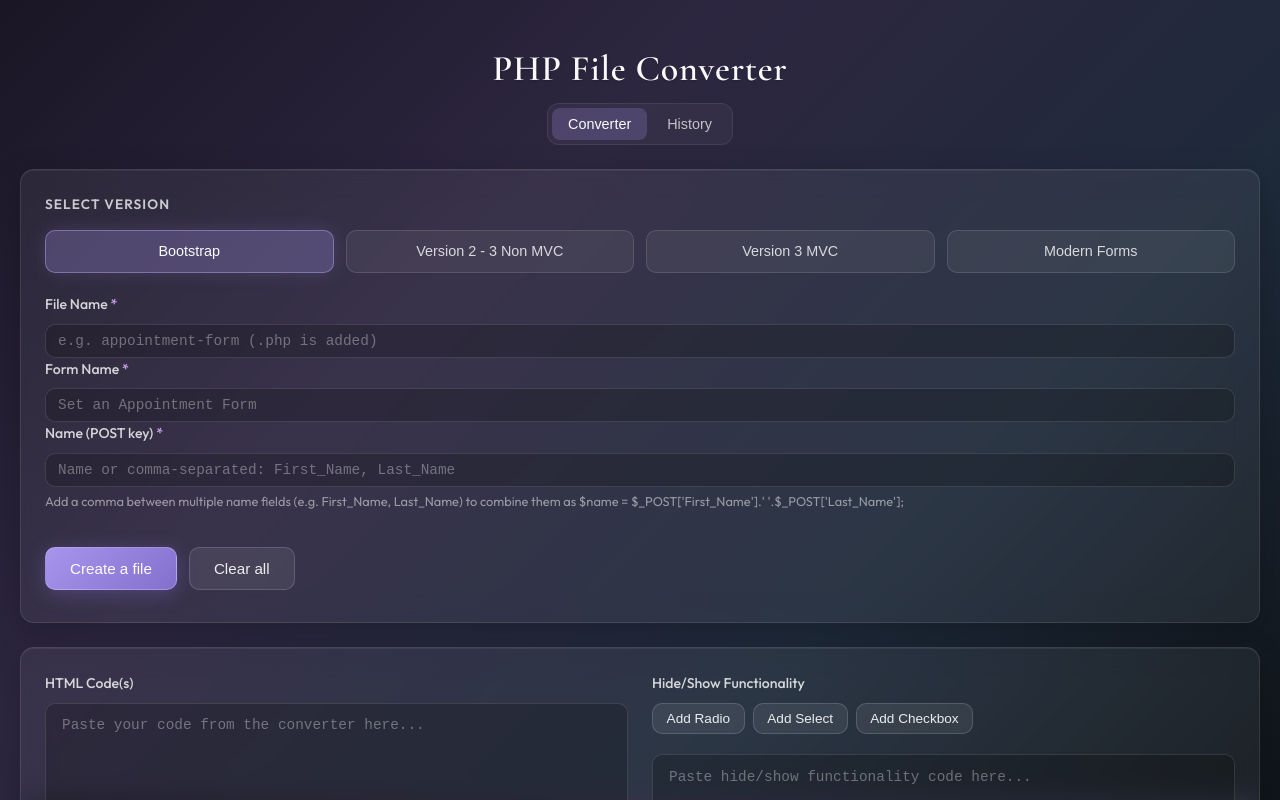
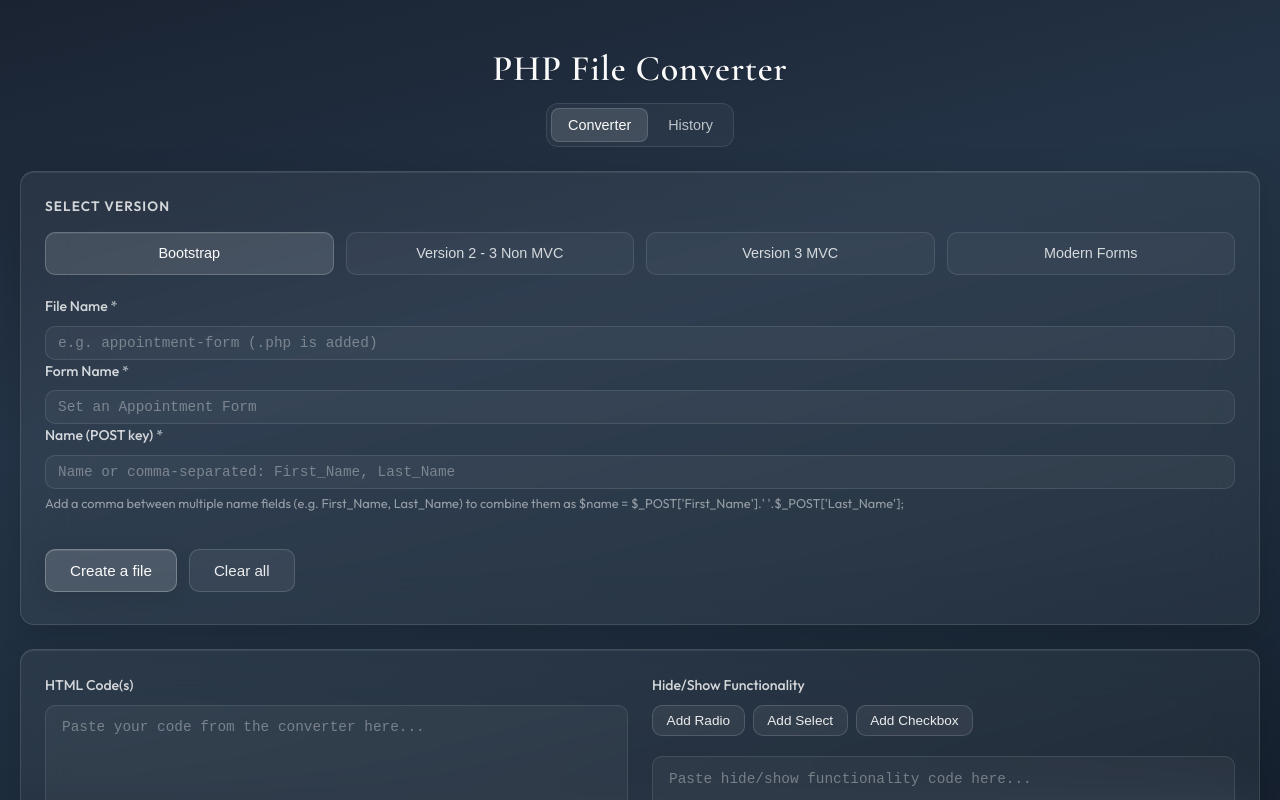
Before and after one commit to sullano831/File-Converter, a React (Vite) app: page / in a window 1280 px wide. Shown: the top 800 px of the page. Built offline with nearby package versions, Linux system fonts and the light colour scheme.

Commit message:
Classy transparent glass redesign

```diff
--- a/src/App.css
+++ b/src/App.css
@@ -1,4 +1,4 @@
-/* --- Glass theme base --- */
+/* --- Classy transparent glass --- */
 
 .app {
     max-width: 1280px;
@@ -18,7 +18,7 @@
     font-weight: 600;
     color: rgba(255, 255, 255, 0.98);
     letter-spacing: 0.02em;
-    text-shadow: 0 1px 2px rgba(0, 0, 0, 0.2);
+    text-shadow: 0 1px 2px rgba(0, 0, 0, 0.15);
 }
 
 .subtitle {
@@ -35,10 +35,12 @@
     padding: 0.25rem;
     background: rgba(255, 255, 255, 0.04);
     border-radius: 12px;
-    border: 1px solid rgba(255, 255, 255, 0.08);
+    border: 1px solid rgba(255, 255, 255, 0.1);
     width: fit-content;
     margin-left: auto;
     margin-right: auto;
+    backdrop-filter: blur(20px);
+    -webkit-backdrop-filter: blur(20px);
 }
 
 .tab-btn {
@@ -57,19 +59,20 @@
 }
 
 .tab-btn:hover {
-    color: rgba(255, 255, 255, 0.9);
+    color: rgba(255, 255, 255, 0.95);
     background: rgba(255, 255, 255, 0.06);
 }
 
 .tab-btn.active {
     color: rgba(255, 255, 255, 0.98);
-    background: rgba(180, 160, 255, 0.2);
+    background: rgba(255, 255, 255, 0.12);
+    border: 1px solid rgba(255, 255, 255, 0.15);
 }
 
 .tab-badge {
     font-size: 0.75rem;
     padding: 0.15rem 0.4rem;
-    background: rgba(180, 160, 255, 0.35);
+    background: rgba(255, 255, 255, 0.2);
     border-radius: 6px;
 }
 
@@ -87,13 +90,13 @@
 }
 
 .converter-bottom-container {
-    background: rgba(255, 255, 255, 0.06);
-    backdrop-filter: blur(14px);
-    -webkit-backdrop-filter: blur(14px);
-    border: 1px solid rgba(255, 255, 255, 0.1);
+    background: rgba(255, 255, 255, 0.05);
+    backdrop-filter: blur(24px);
+    -webkit-backdrop-filter: blur(24px);
+    border: 1px solid rgba(255, 255, 255, 0.12);
     border-radius: 14px;
     padding: 1.5rem;
-    box-shadow: 0 8px 32px rgba(0, 0, 0, 0.2), inset 0 1px 0 rgba(255, 255, 255, 0.06);
+    box-shadow: 0 8px 32px rgba(0, 0, 0, 0.15), inset 0 1px 0 rgba(255, 255, 255, 0.08);
 }
 
 .converter-bottom-container .converter-bottom-row {
@@ -130,19 +133,19 @@
 /* --- Glass panels --- */
 
 .glass-panel {
-    background: rgba(255, 255, 255, 0.06);
-    backdrop-filter: blur(14px);
-    -webkit-backdrop-filter: blur(14px);
-    border: 1px solid rgba(255, 255, 255, 0.1);
+    background: rgba(255, 255, 255, 0.05);
+    backdrop-filter: blur(24px);
+    -webkit-backdrop-filter: blur(24px);
+    border: 1px solid rgba(255, 255, 255, 0.12);
     border-radius: 14px;
     padding: 1.5rem;
-    box-shadow: 0 8px 32px rgba(0, 0, 0, 0.2), inset 0 1px 0 rgba(255, 255, 255, 0.06);
+    box-shadow: 0 8px 32px rgba(0, 0, 0, 0.15), inset 0 1px 0 rgba(255, 255, 255, 0.08);
 }
 
 .section-title {
     font-size: 0.85rem;
     font-weight: 600;
-    color: rgba(255, 255, 255, 0.75);
+    color: rgba(255, 255, 255, 0.8);
     margin-bottom: 0.85rem;
     letter-spacing: 0.08em;
     text-transform: uppercase;
@@ -157,13 +160,13 @@
 }
 
 .version-section {
-    background: rgba(255, 255, 255, 0.06);
-    backdrop-filter: blur(14px);
-    -webkit-backdrop-filter: blur(14px);
-    border: 1px solid rgba(255, 255, 255, 0.1);
+    background: rgba(255, 255, 255, 0.05);
+    backdrop-filter: blur(24px);
+    -webkit-backdrop-filter: blur(24px);
+    border: 1px solid rgba(255, 255, 255, 0.12);
     border-radius: 14px;
     padding: 1.5rem;
-    box-shadow: 0 8px 32px rgba(0, 0, 0, 0.2), inset 0 1px 0 rgba(255, 255, 255, 0.06);
+    box-shadow: 0 8px 32px rgba(0, 0, 0, 0.15), inset 0 1px 0 rgba(255, 255, 255, 0.08);
 }
 
 .version-buttons {
@@ -177,24 +180,24 @@
     font-size: 0.9rem;
     font-weight: 500;
     color: rgba(255, 255, 255, 0.8);
-    background: rgba(255, 255, 255, 0.06);
-    border: 1px solid rgba(255, 255, 255, 0.12);
+    background: rgba(255, 255, 255, 0.04);
+    border: 1px solid rgba(255, 255, 255, 0.1);
     border-radius: 10px;
     cursor: pointer;
     transition: background 0.25s, color 0.25s, border-color 0.25s, box-shadow 0.25s;
 }
 
 .version-btn:hover {
-    background: rgba(255, 255, 255, 0.1);
+    background: rgba(255, 255, 255, 0.08);
     color: rgba(255, 255, 255, 0.95);
-    border-color: rgba(255, 255, 255, 0.18);
+    border-color: rgba(255, 255, 255, 0.15);
 }
 
 .version-btn.active {
-    background: rgba(180, 160, 255, 0.25);
+    background: rgba(255, 255, 255, 0.12);
     color: rgba(255, 255, 255, 0.98);
-    border-color: rgba(200, 180, 255, 0.4);
-    box-shadow: 0 0 20px rgba(180, 160, 255, 0.15);
+    border-color: rgba(255, 255, 255, 0.2);
+    box-shadow: inset 0 1px 0 rgba(255, 255, 255, 0.06);
 }
 
 .input-group {
@@ -211,7 +214,7 @@
 
 .input-group label.label-required::after {
     content: ' *';
-    color: rgba(220, 180, 255, 0.9);
+    color: rgba(255, 255, 255, 0.6);
 }
 
 .input-hint {
@@ -237,8 +240,8 @@
     font-size: 0.9rem;
     font-family: 'JetBrains Mono', 'Fira Code', ui-monospace, monospace;
     color: rgba(255, 255, 255, 0.9);
-    background: rgba(0, 0, 0, 0.2);
-    border: 1px solid rgba(255, 255, 255, 0.12);
+    background: rgba(255, 255, 255, 0.04);
+    border: 1px solid rgba(255, 255, 255, 0.1);
     border-radius: 10px;
     resize: vertical;
     min-height: 200px;
@@ -251,8 +254,8 @@
 
 .input-textarea:focus {
     outline: none;
-    border-color: rgba(200, 180, 255, 0.5);
-    box-shadow: 0 0 0 3px rgba(180, 160, 255, 0.12);
+    border-color: rgba(255, 255, 255, 0.25);
+    box-shadow: 0 0 0 2px rgba(255, 255, 255, 0.06);
 }
 
 .input-group-inline {
@@ -270,7 +273,7 @@
 .toggle-label input[type='checkbox'] {
     width: 1.1rem;
     height: 1.1rem;
-    accent-color: rgba(180, 160, 255, 0.8);
+    accent-color: rgba(255, 255, 255, 0.7);
 }
 
 .actions-section {
@@ -296,25 +299,26 @@
 }
 
 .btn-primary {
-    background: linear-gradient(135deg, rgba(180, 160, 255, 0.9) 0%, rgba(140, 120, 220, 0.9) 100%);
+    background: rgba(255, 255, 255, 0.15);
     color: rgba(255, 255, 255, 0.98);
-    border: 1px solid rgba(255, 255, 255, 0.2);
-    box-shadow: 0 4px 20px rgba(140, 120, 220, 0.3);
+    border: 1px solid rgba(255, 255, 255, 0.25);
+    box-shadow: 0 4px 20px rgba(0, 0, 0, 0.1), inset 0 1px 0 rgba(255, 255, 255, 0.1);
 }
 
 .btn-primary:hover {
-    background: linear-gradient(135deg, rgba(200, 180, 255, 0.95) 0%, rgba(160, 140, 235, 0.95) 100%);
-    box-shadow: 0 6px 28px rgba(160, 140, 235, 0.35);
+    background: rgba(255, 255, 255, 0.22);
+    border-color: rgba(255, 255, 255, 0.35);
+    box-shadow: 0 6px 24px rgba(0, 0, 0, 0.12), inset 0 1px 0 rgba(255, 255, 255, 0.12);
 }
 
 .btn-secondary {
-    background: rgba(255, 255, 255, 0.08);
+    background: rgba(255, 255, 255, 0.06);
     color: rgba(255, 255, 255, 0.9);
     border: 1px solid rgba(255, 255, 255, 0.15);
 }
 
 .btn-secondary:hover {
-    background: rgba(255, 255, 255, 0.14);
+    background: rgba(255, 255, 255, 0.1);
     border-color: rgba(255, 255, 255, 0.22);
 }
 
@@ -324,13 +328,13 @@
 }
 
 .btn-ghost {
-    background: rgba(255, 255, 255, 0.05);
+    background: rgba(255, 255, 255, 0.04);
     color: rgba(255, 255, 255, 0.75);
-    border: 1px solid rgba(255, 255, 255, 0.12);
+    border: 1px solid rgba(255, 255, 255, 0.1);
 }
 
 .btn-ghost:hover {
-    background: rgba(255, 255, 255, 0.1);
+    background: rgba(255, 255, 255, 0.08);
     color: rgba(255, 255, 255, 0.9);
     border-color: rgba(255, 255, 255, 0.18);
 }
@@ -339,13 +343,13 @@
 /* --- History --- */
 
 .history-section {
-    background: rgba(255, 255, 255, 0.06);
-    backdrop-filter: blur(14px);
-    -webkit-backdrop-filter: blur(14px);
-    border: 1px solid rgba(255, 255, 255, 0.1);
+    background: rgba(255, 255, 255, 0.05);
+    backdrop-filter: blur(24px);
+    -webkit-backdrop-filter: blur(24px);
+    border: 1px solid rgba(255, 255, 255, 0.12);
     border-radius: 14px;
     padding: 1.5rem;
-    box-shadow: 0 8px 32px rgba(0, 0, 0, 0.2), inset 0 1px 0 rgba(255, 255, 255, 0.06);
+    box-shadow: 0 8px 32px rgba(0, 0, 0, 0.15), inset 0 1px 0 rgba(255, 255, 255, 0.08);
 }
 
 .history-empty {
@@ -376,13 +380,13 @@
     gap: 0.75rem;
     margin-bottom: 1rem;
     padding: 0.5rem 0;
-    border-bottom: 1px solid rgba(255, 255, 255, 0.08);
+    border-bottom: 1px solid rgba(255, 255, 255, 0.1);
 }
 
 .btn-link-sm {
     padding: 0.25rem 0;
     font-size: 0.85rem;
-    color: rgba(200, 180, 255, 0.9);
+    color: rgba(255, 255, 255, 0.75);
     background: none;
     border: none;
     cursor: pointer;
@@ -390,7 +394,7 @@
 }
 
 .btn-link-sm:hover {
-    color: rgba(220, 200, 255, 1);
+    color: rgba(255, 255, 255, 0.95);
 }
 
 .history-list {
@@ -408,8 +412,8 @@
     align-items: center;
     gap: 1rem;
     padding: 1rem 1.25rem;
-    background: rgba(0, 0, 0, 0.15);
-    border: 1px solid rgba(255, 255, 255, 0.08);
+    background: rgba(255, 255, 255, 0.04);
+    border: 1px solid rgba(255, 255, 255, 0.1);
     border-radius: 10px;
 }
 
@@ -426,7 +430,7 @@
     width: 1.15rem;
     height: 1.15rem;
     margin: 0;
-    accent-color: rgba(180, 160, 255, 0.85);
+    accent-color: rgba(255, 255, 255, 0.7);
     cursor: pointer;
 }
 
@@ -447,7 +451,7 @@
 
 .history-item-version {
     font-size: 0.8rem;
-    color: rgba(200, 180, 255, 0.85);
+    color: rgba(255, 255, 255, 0.6);
     line-height: 1.3;
 }
 
@@ -475,9 +479,9 @@
 .modal-overlay {
     position: fixed;
     inset: 0;
-    background: rgba(0, 0, 0, 0.5);
-    backdrop-filter: blur(4px);
-    -webkit-backdrop-filter: blur(4px);
+    background: rgba(0, 0, 0, 0.4);
+    backdrop-filter: blur(8px);
+    -webkit-backdrop-filter: blur(8px);
     display: flex;
     align-items: center;
     justify-content: center;
@@ -486,13 +490,13 @@
 }
 
 .modal-dialog {
-    background: rgba(255, 255, 255, 0.08);
-    backdrop-filter: blur(14px);
-    -webkit-backdrop-filter: blur(14px);
+    background: rgba(255, 255, 255, 0.06);
+    backdrop-filter: blur(28px);
+    -webkit-backdrop-filter: blur(28px);
     border: 1px solid rgba(255, 255, 255, 0.15);
     border-radius: 14px;
     padding: 1.5rem 1.75rem;
-    box-shadow: 0 8px 32px rgba(0, 0, 0, 0.3), inset 0 1px 0 rgba(255, 255, 255, 0.08);
+    box-shadow: 0 8px 32px rgba(0, 0, 0, 0.2), inset 0 1px 0 rgba(255, 255, 255, 0.1);
     max-width: 400px;
     width: 100%;
 }
@@ -565,7 +569,7 @@
     min-height: 0;
     max-height: 50vh;
     overflow: auto;
-    background: rgba(0, 0, 0, 0.35);
+    background: rgba(0, 0, 0, 0.2);
     border: 1px solid rgba(255, 255, 255, 0.1);
     border-radius: 10px;
     margin-bottom: 1.25rem;
--- a/src/index.css
+++ b/src/index.css
@@ -8,7 +8,7 @@
 body {
     font-family: 'Outfit', -apple-system, BlinkMacSystemFont, sans-serif;
     font-weight: 400;
-    background: linear-gradient(135deg, #1a1625 0%, #2d2640 35%, #1e2a3a 70%, #0f1419 100%);
+    background: linear-gradient(165deg, #1a2332 0%, #243447 40%, #1e2d3d 70%, #16202e 100%);
     background-attachment: fixed;
     color: rgba(255, 255, 255, 0.92);
     line-height: 1.6;
--- a/src/index.min.css
+++ b/src/index.min.css
@@ -1 +1 @@
-@import url(https://fonts.googleapis.com/css2?family=Cormorant+Garamond:ital,wght@0,400;0,600;1,400&family=Outfit:wght@300;400;500;600&display=swap);*{margin:0;padding:0;box-sizing:border-box}body{font-family:Outfit,-apple-system,BlinkMacSystemFont,sans-serif;font-weight:400;background:linear-gradient(135deg,#1a1625 0,#2d2640 35%,#1e2a3a 70%,#0f1419 100%);background-attachment:fixed;color:rgba(255,255,255,.92);line-height:1.6;min-height:100vh}#root{min-height:100vh}
+@import url(https://fonts.googleapis.com/css2?family=Cormorant+Garamond:ital,wght@0,400;0,600;1,400&family=Outfit:wght@300;400;500;600&display=swap);*{margin:0;padding:0;box-sizing:border-box}body{font-family:Outfit,-apple-system,BlinkMacSystemFont,sans-serif;font-weight:400;background:linear-gradient(165deg,#1a2332 0,#243447 40%,#1e2d3d 70%,#16202e 100%);background-attachment:fixed;color:rgba(255,255,255,.92);line-height:1.6;min-height:100vh}#root{min-height:100vh}
```
Also changed, not shown: src/App.min.css.
